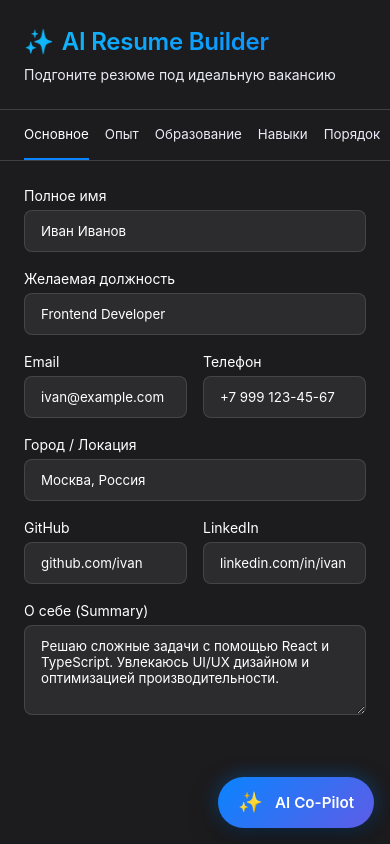
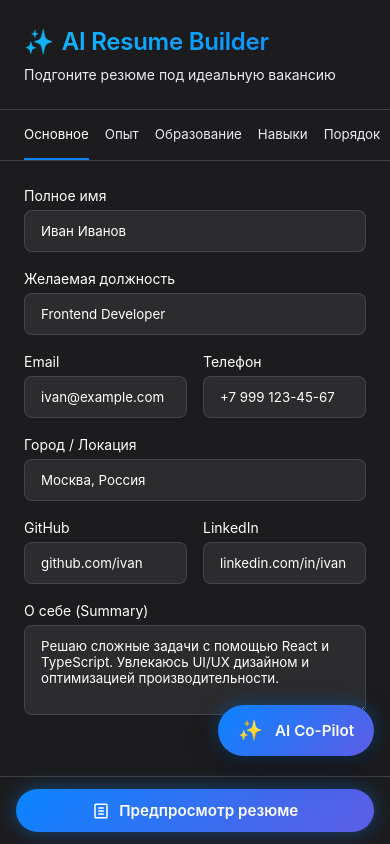
Before and after one commit to JessicaVadimovna/ATS, a React (Vite) app: page / in a window 390 px wide. Built offline with nearby package versions, Linux system fonts and the light colour scheme.

Commit message:
feat: mobile PDF preview drawer + download button

```diff
--- a/src/App.tsx
+++ b/src/App.tsx
@@ -7,6 +7,7 @@ import './index.css';
 
 function App() {
   const [isAIOpen, setIsAIOpen] = useState(false);
+  const [isMobilePreviewOpen, setIsMobilePreviewOpen] = useState(false);
 
   return (
     <div className="app-container">
@@ -24,13 +25,57 @@ function App() {
         <div style={{ flex: 1, overflowY: 'hidden' }}>
           <Editor />
         </div>
+
+        {/* Mobile-only Bottom Bar: PDF preview toggle + download hint */}
+        <div className="mobile-bottom-bar">
+          <button
+            className="mobile-preview-toggle"
+            onClick={() => setIsMobilePreviewOpen(v => !v)}
+          >
+            <svg width="18" height="18" viewBox="0 0 24 24" fill="none" xmlns="http://www.w3.org/2000/svg">
+              <path d="M9 12H15M9 16H15M9 8H15M5 3H19C19.5523 3 20 3.44772 20 4V20C20 20.5523 19.5523 21 19 21H5C4.44772 21 4 20.5523 4 20V4C4 3.44772 4.44772 3 5 3Z" stroke="currentColor" strokeWidth="2" strokeLinecap="round" strokeLinejoin="round" />
+            </svg>
+            {isMobilePreviewOpen ? 'Скрыть резюме' : 'Предпросмотр резюме'}
+          </button>
+        </div>
       </aside>
 
-      {/* Main: Live Preview — hidden on mobile */}
+      {/* Desktop: Live Preview */}
       <main className="preview-area">
         <Preview />
       </main>
 
+      {/* Mobile: Full-Screen Preview Drawer (slides up from bottom) */}
+      <AnimatePresence>
+        {isMobilePreviewOpen && (
+          <>
+            <motion.div
+              className="mobile-preview-overlay"
+              initial={{ opacity: 0 }}
+              animate={{ opacity: 1 }}
+              exit={{ opacity: 0 }}
+              onClick={() => setIsMobilePreviewOpen(false)}
+            />
+            <motion.div
+              className="mobile-preview-drawer"
+              initial={{ y: '100%' }}
+              animate={{ y: 0 }}
+              exit={{ y: '100%' }}
+              transition={{ type: 'spring', damping: 28, stiffness: 250 }}
+            >
+              <div className="mobile-preview-handle" onClick={() => setIsMobilePreviewOpen(false)}>
+                <div className="mobile-preview-handle-bar" />
+                <span style={{ color: 'var(--text-secondary)', fontSize: '0.85rem' }}>Нажмите чтобы закрыть</span>
+              </div>
+              <div style={{ flex: 1, overflowY: 'auto', padding: '1rem' }}>
+                <Preview />
+              </div>
+            </motion.div>
+          </>
+        )}
+      </AnimatePresence>
+
+      {/* AI Floating Action Button (FAB) */}
       <motion.button
         className="ai-fab"
         onClick={() => setIsAIOpen(true)}
--- a/src/index.css
+++ b/src/index.css
@@ -279,9 +279,81 @@ textarea:focus {
   }
 
   .ai-fab {
-    bottom: 1rem;
+    bottom: 5.5rem;
     right: 1rem;
     padding: 0.85rem 1.25rem;
     font-size: 0.95rem;
   }
 }
+
+/* Mobile-only: Bottom bar with PDF preview toggle */
+.mobile-bottom-bar {
+  display: none;
+  padding: 0.75rem 1rem;
+  border-top: 1px solid var(--border-color);
+  background: var(--bg-secondary);
+}
+
+.mobile-preview-toggle {
+  width: 100%;
+  display: flex;
+  align-items: center;
+  justify-content: center;
+  gap: 0.6rem;
+  padding: 0.75rem 1.25rem;
+  background: linear-gradient(135deg, var(--accent-primary) 0%, var(--accent-secondary) 100%);
+  color: white;
+  border-radius: var(--radius-full);
+  font-weight: 600;
+  font-size: 0.95rem;
+  box-shadow: var(--shadow-glow);
+  cursor: pointer;
+  border: none;
+  outline: none;
+}
+
+.mobile-preview-overlay {
+  position: fixed;
+  inset: 0;
+  background: rgba(0, 0, 0, 0.5);
+  backdrop-filter: blur(4px);
+  -webkit-backdrop-filter: blur(4px);
+  z-index: 300;
+}
+
+.mobile-preview-drawer {
+  position: fixed;
+  left: 0;
+  right: 0;
+  bottom: 0;
+  height: 92vh;
+  background: var(--bg-primary);
+  z-index: 400;
+  border-radius: 1.25rem 1.25rem 0 0;
+  display: flex;
+  flex-direction: column;
+  box-shadow: 0 -10px 60px rgba(0, 0, 0, 0.7);
+}
+
+.mobile-preview-handle {
+  display: flex;
+  flex-direction: column;
+  align-items: center;
+  gap: 0.4rem;
+  padding: 0.75rem 1rem 0.5rem;
+  cursor: pointer;
+  border-bottom: 1px solid var(--border-color);
+}
+
+.mobile-preview-handle-bar {
+  width: 40px;
+  height: 4px;
+  border-radius: 2px;
+  background: var(--border-color);
+}
+
+@media (max-width: 768px) {
+  .mobile-bottom-bar {
+    display: block;
+  }
+}
```
